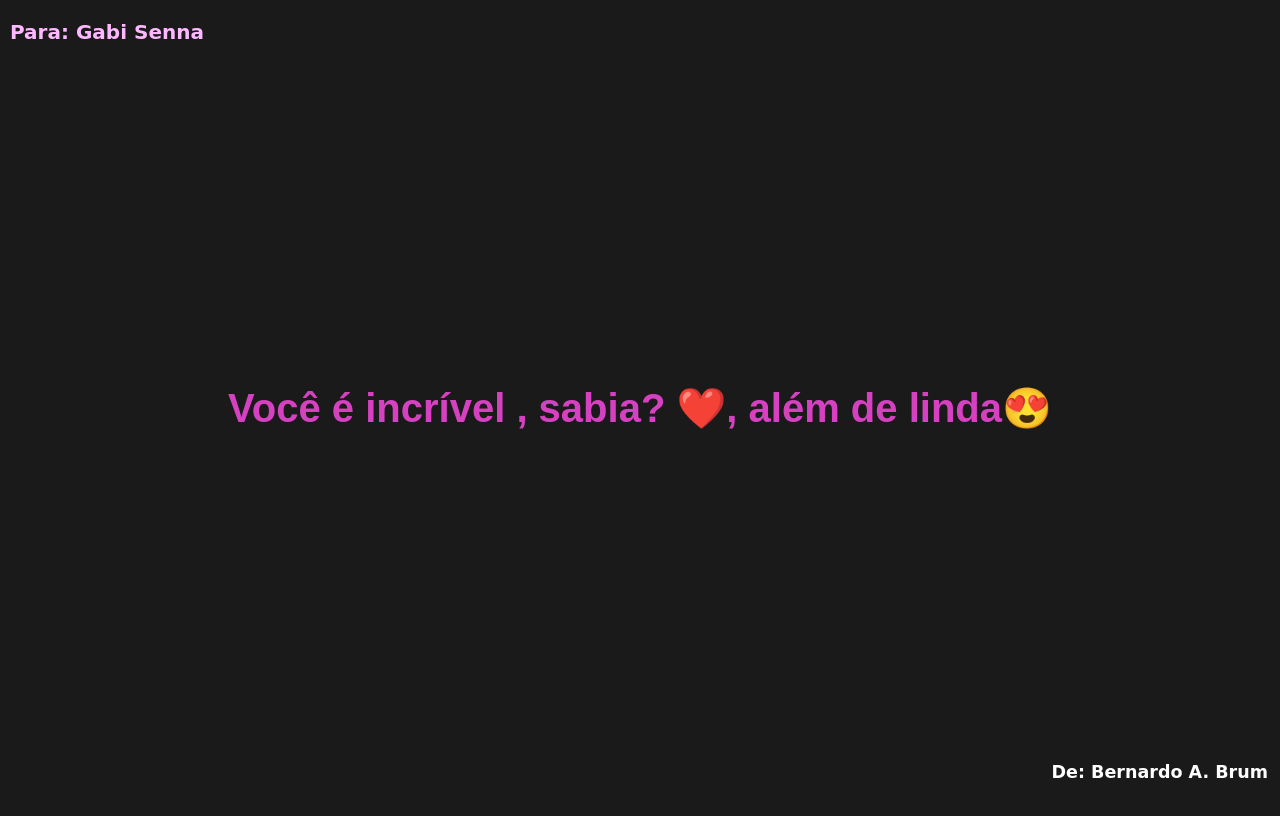
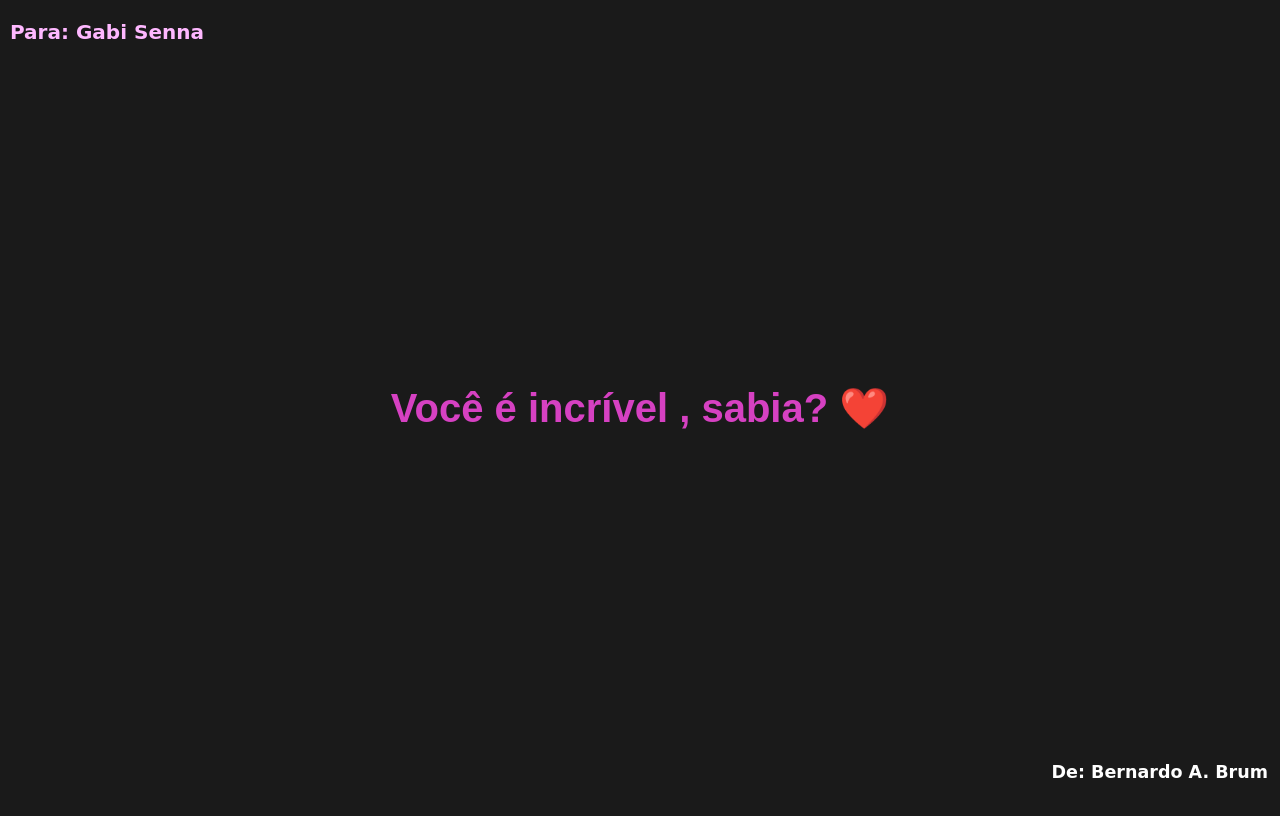
Before and after one commit to Chancelair/testeanima, a plain HTML site: page index.html in a window 1280 px wide. Drawn offline with Linux system fonts and the light colour scheme; a web font is replaced by a local one.

Commit message:
Update index.html

```diff
--- a/index.html
+++ b/index.html
@@ -72,7 +72,7 @@
         <h2>Para: Gabi Senna</h2>
     </header>
 
-    <h1>Você é incrível , sabia? ❤️, além de linda😍</h1>
+    <h1>Você é incrível , sabia? ❤️</h1>
 
     <footer id="bernardo">
         <h3>De: Bernardo A. Brum</h3>
```
